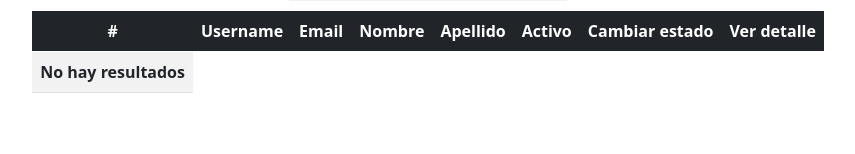
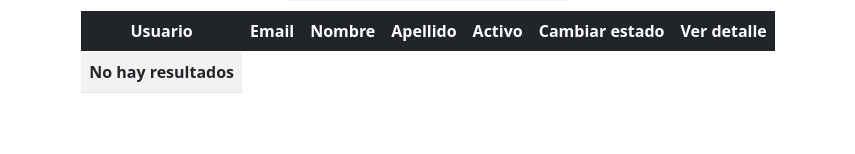
Before and after one commit to alanberns/CDVE, a Flask app: template admin/src/web/templates/usuarios/usuariosFilter.html in a window 1280 px wide. Shown: the part 313-467 px from the top of the page, without its empty margins (212-1067 px from the left). Run offline with Flask 2, Linux system fonts and the light colour scheme; the template is opened without the code that fills it, so the values that code supplies are empty; some libraries are stand-ins or nearby versions.

Commit message:
fix: visualizacion del id

```diff
--- a/admin/src/web/templates/perfil/perfil.html
+++ b/admin/src/web/templates/perfil/perfil.html
@@ -11,8 +11,7 @@
     onsubmit="return confirm('¿Estas seguro que deseas modificar tus datos?');">
       {{ form.csrf_token }}
       <div class="form-floating mb-3">
-        <input type="text" name="id" id="floatingInput" value="{{ usuario.id }}" class="form-control" readonly>
-        <label for="floatingInput">ID</label>
+        <input type="hidden" name="id" id="floatingInput" value="{{ usuario.id }}" class="form-control" readonly>
       </div>
       {% if usuario.activo %}
       <div class="form-floating mb-3">
--- a/admin/src/web/templates/usuarios/usuario.html
+++ b/admin/src/web/templates/usuarios/usuario.html
@@ -11,8 +11,7 @@
     onsubmit="return confirm('¿Estas seguro que deseas editar el usuario?');">
       {{ form.csrf_token }}
       <div class="form-floating mb-3">
-        <input type="text" name="id" id="floatingInput" value="{{ usuario.id }}" class="form-control" readonly>
-        <label for="floatingInput">ID</label>
+        <input type="hidden" name="id" id="floatingInput" value="{{ usuario.id }}" class="form-control" readonly>
       </div>
       {% if usuario.activo %}
       <div class="form-floating mb-3">
--- a/admin/src/web/templates/usuarios/usuarios.html
+++ b/admin/src/web/templates/usuarios/usuarios.html
@@ -30,8 +30,7 @@
   <table class="table table-striped">
     <thead>
       <tr class="table-dark">
-        <th>#</th>
-        <th>Username</th>
+        <th>Usuario</th>
         <th>Email</th>
         <th>Nombre</th>
         <th>Apellido</th>
@@ -43,14 +42,13 @@
     <tbody>
       {% for usuario in usuarios_pag.items %}
       <tr>
-        <th>{{ usuario.id }}</th>
         <th>{{ usuario.username }}</th>
         <th>{{ usuario.email }}</th>
         <th>{{ usuario.first_name }}</th>
         <th>{{ usuario.last_name }}</th>
         {% if usuario.activo %}
         <th>Si</th>
-        <th><a href="{{url_for('usuarios.modify_activo', id=usuario.id)}}"><button>Inactivar</button></a></th>
+        <th><a href="{{url_for('usuarios.modify_activo', id=usuario.id)}}"><button>Bloquear</button></a></th>
         {% endif %}
         {% if not usuario.activo %}
         <th>No</th>
--- a/admin/src/web/templates/usuarios/usuariosFilter.html
+++ b/admin/src/web/templates/usuarios/usuariosFilter.html
@@ -21,8 +21,7 @@
   <table class="table table-striped">
     <thead>
       <tr class="table-dark">
-        <th>#</th>
-        <th>Username</th>
+        <th>Usuario</th>
         <th>Email</th>
         <th>Nombre</th>
         <th>Apellido</th>
@@ -34,18 +33,17 @@
     <tbody>
       {% for usuario in usuarios_pag.items %}
       <tr>
-        <th>{{ usuario.id }}</th>
         <th>{{ usuario.username }}</th>
         <th>{{ usuario.email }}</th>
         <th>{{ usuario.first_name }}</th>
         <th>{{ usuario.last_name }}</th>
         {% if usuario.activo %}
         <th>Si</th>
-        <th><a href="{{url_for('usuarios.modify_activo', id=usuario.id)}}"><button>Dar de baja</button></a></th>
+        <th><a href="{{url_for('usuarios.modify_activo', id=usuario.id)}}"><button>Bloquear</button></a></th>
         {% endif %}
         {% if not usuario.activo %}
         <th>No</th>
-        <th><a href="{{url_for('usuarios.modify_activo', id=usuario.id)}}"><button>Dar de alta</button></a></th>
+        <th><a href="{{url_for('usuarios.modify_activo', id=usuario.id)}}"><button>Activar</button></a></th>
         {% endif %}
         <th><a href="{{ url_for('usuarios.view_usuario', id=usuario.id)}}"><button><i class="bi bi-plus-lg"></i></button></a></th>
       </tr>
```
